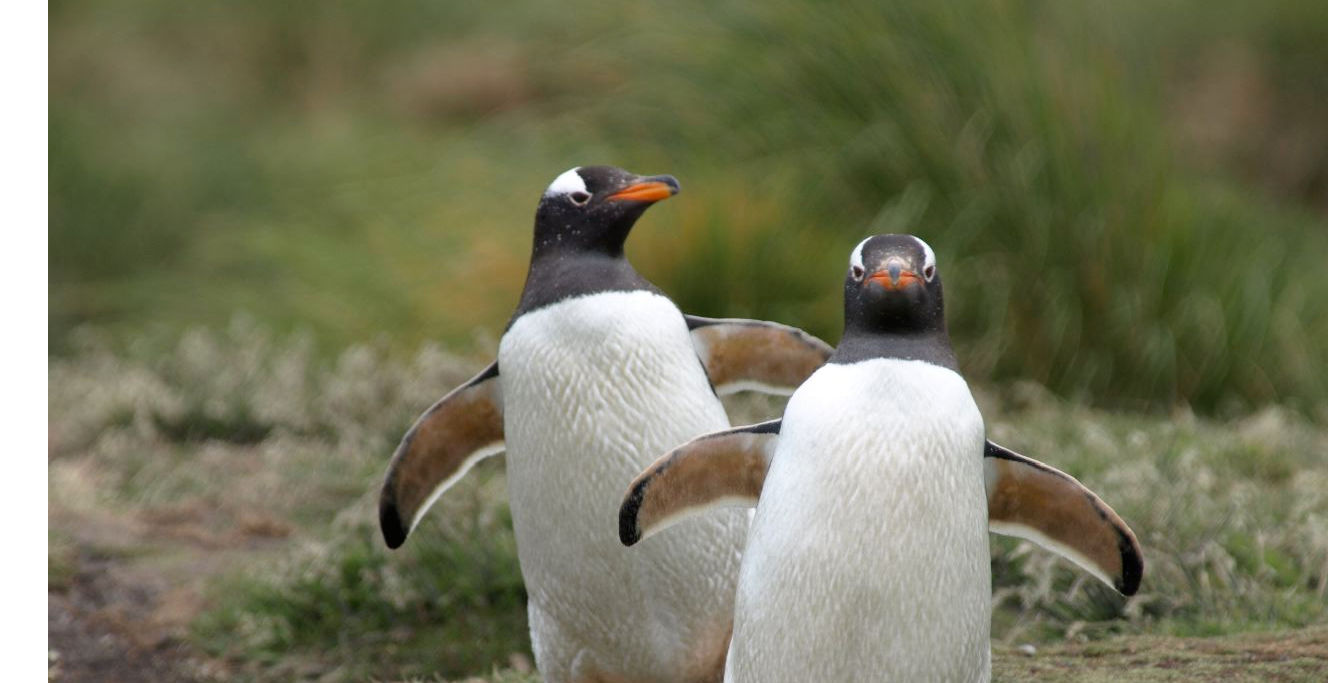
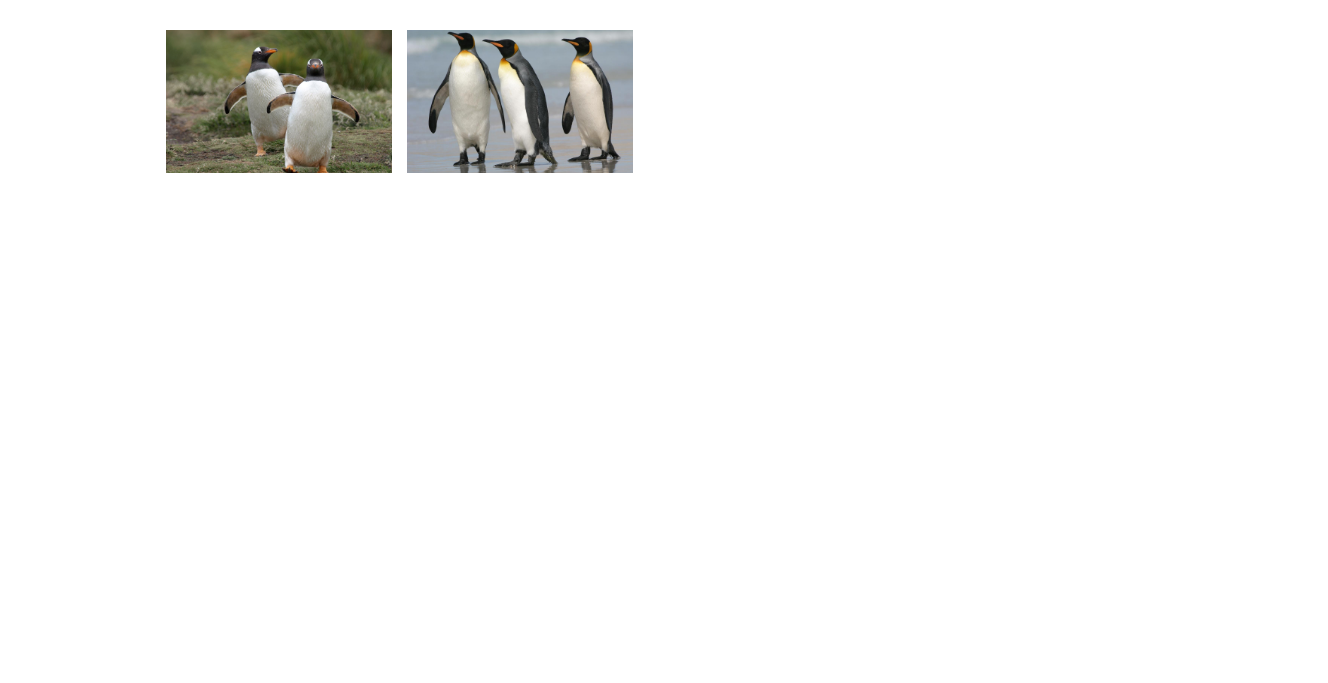
Before and after one commit to strobosco/penguins, a Gatsby site: page / in a window 1280 px wide. Shown: the part 117-800 px from the top of the page, 1328 px wide, since content can reach past the window. Built offline with nearby package versions, Linux system fonts and the light colour scheme; Gatsby itself is replaced by a stand-in of ours.

Commit message:
added gallery styling

```diff
--- a/src/styles/style.scss
+++ b/src/styles/style.scss
@@ -28,17 +28,48 @@ body {
   }
 }
 
-.posts {
+.grid {
+  display: grid;
+  grid-template-columns: repeat(8, 1fr);
+  grid-template-rows: repeat(8, 5vw);
+  grid-gap: 15px;
+
+  padding-top: 2rem;
+  width: 80%;
   margin: auto;
-  padding-top: 2rem;
-  width: 60%;
-  text-align: center;
 
-  img {
-    margin: auto;
-    max-width: 70%;
-    max-height: 50%;
-    height: auto;
-    width: auto;
+  figure[id="1"] {
+    grid-column-start: 1;
+    grid-column-end: 3;
+    grid-row-start: 1;
+    grid-row-end: 3;
+  }
+
+  figure[id="2"] {
+    grid-column-start: 3;
+    grid-column-end: 5;
+    grid-row-start: 1;
+    grid-row-end: 3;
+  }
+
+  .grid-img {
+    width: 100%;
+    height: 100%;
+    object-fit: cover;
   }
 }
+
+// .posts {
+//   margin: auto;
+//   padding-top: 2rem;
+//   width: 60%;
+//   text-align: center;
+
+//   img {
+//     margin: auto;
+//     max-width: 70%;
+//     max-height: 50%;
+//     height: auto;
+//     width: auto;
+//   }
+// }
```
